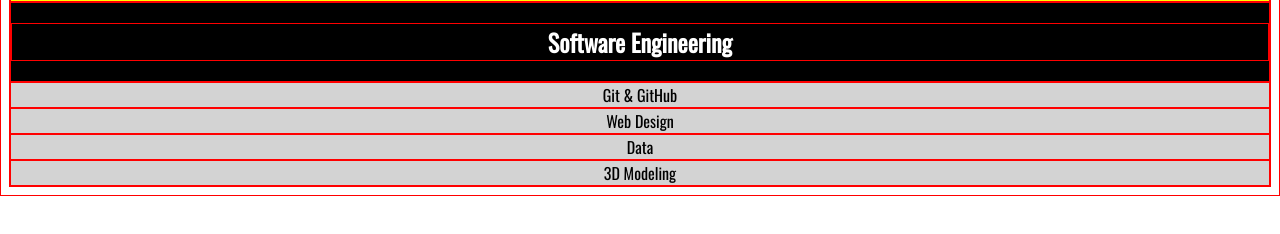
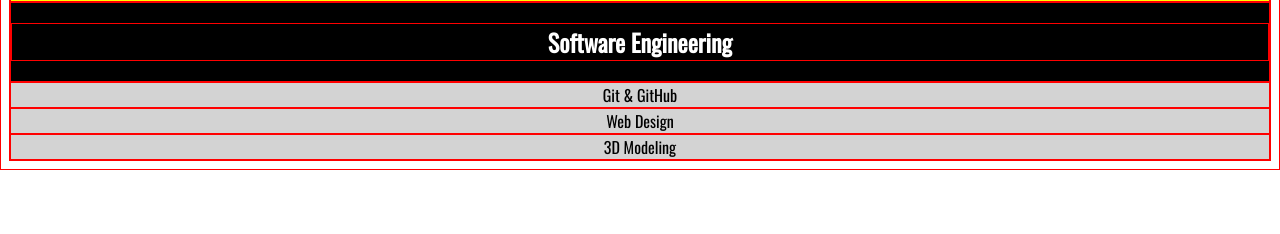
Before and after one commit to zhiyuanc1718/box-model-practice, a plain HTML site: page index.html in a window 1280 px wide. Shown: the part 102-336 px from the top of the page. Drawn offline with nearby package versions, Linux system fonts and the light colour scheme.

Commit message:
update topics

```diff
--- a/index.html
+++ b/index.html
@@ -21,9 +21,6 @@
           Web Design
       </div>
       <div class="topic">
-          Data
-      </div>
-      <div class="topic">
           3D Modeling
       </div>
 
```
Also changed, not shown: result.png.
